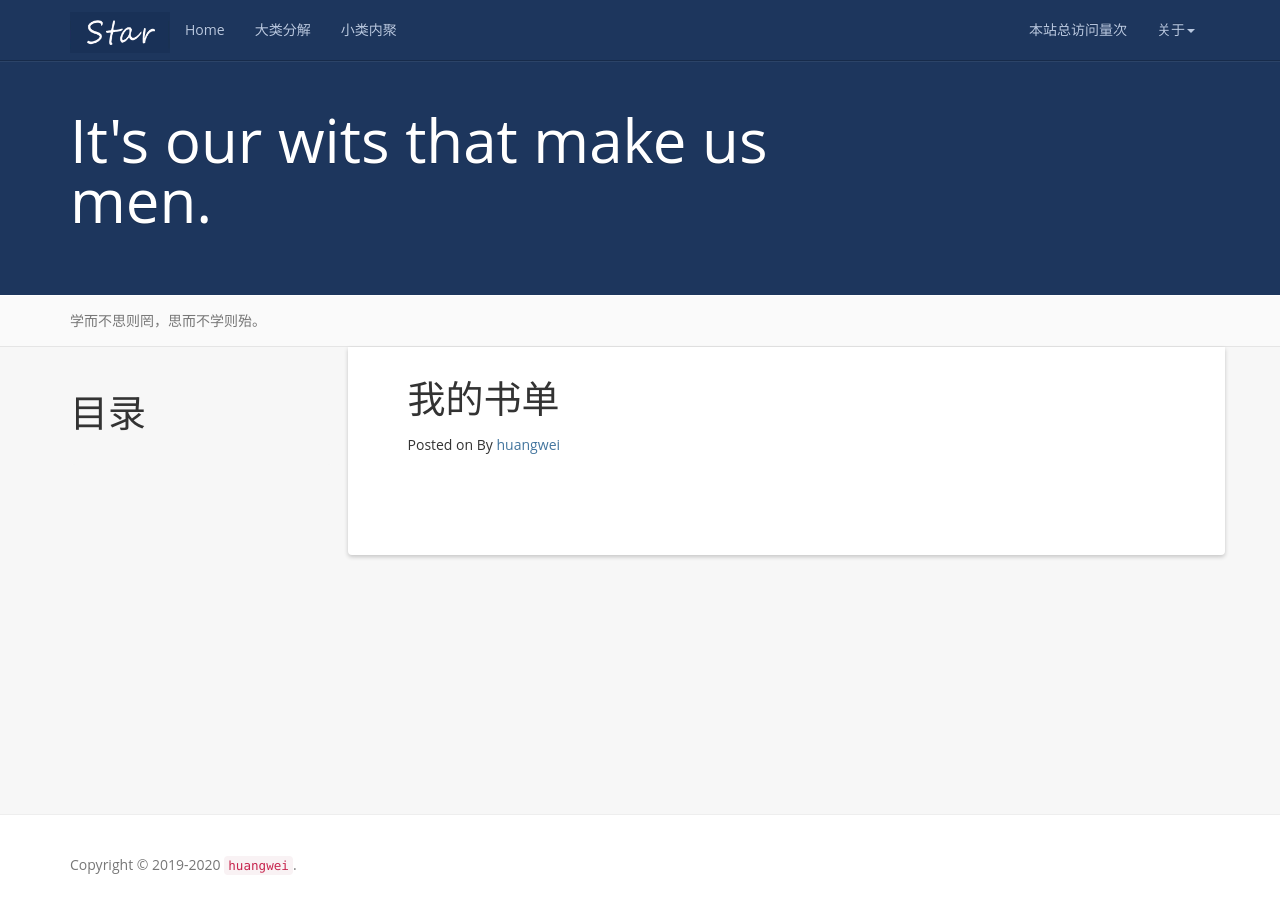
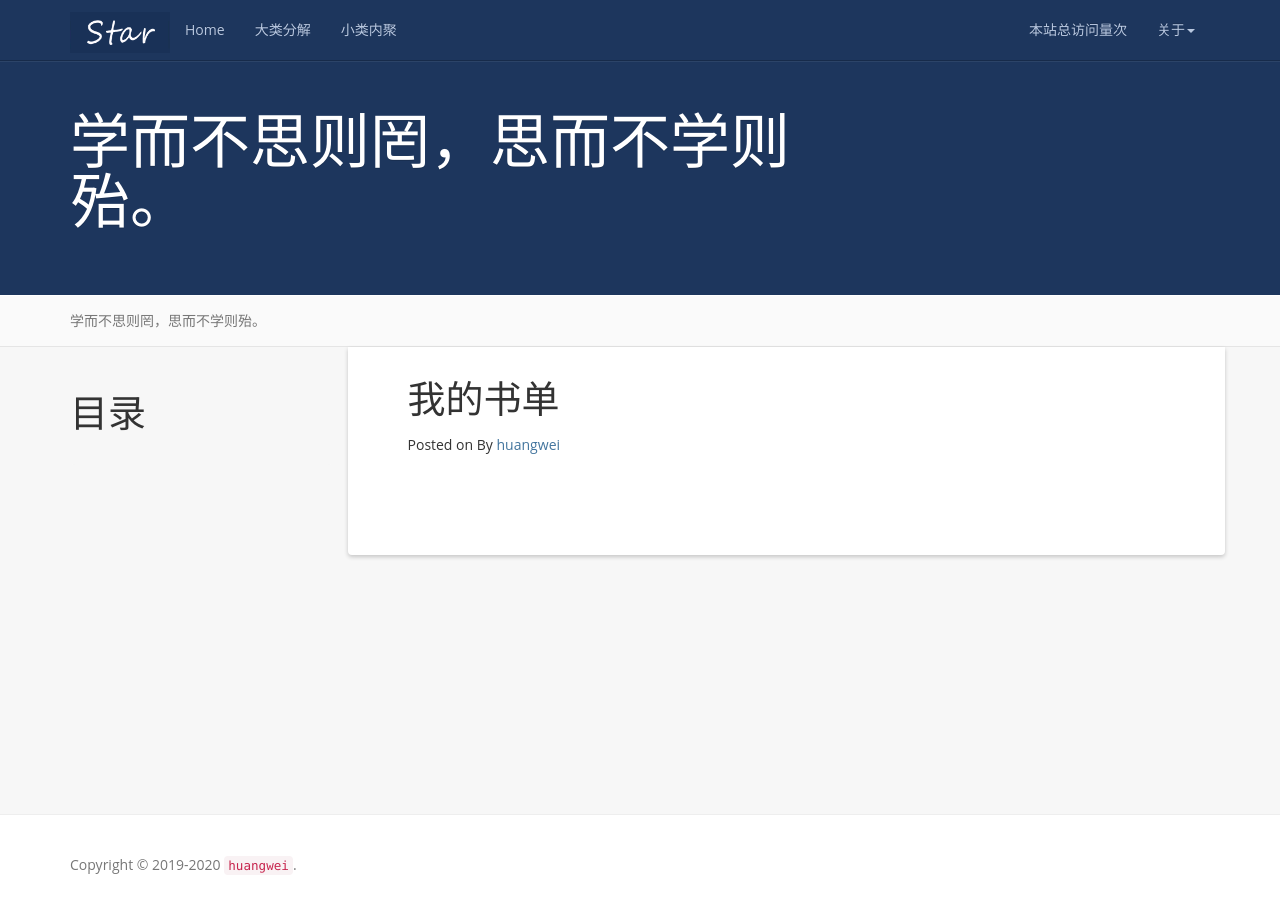
Before and after one commit to mayunmeiyouming/blog, a Jekyll site: the page built from books.md, in a window 1280 px wide. Built offline with Jekyll 4.4.1, drawn with Linux system fonts in a browser that asks for light colours; nearby versions of some CDN libraries; a script that is not in the unit is left out; comment, search, counter and statistics services are not loaded.

Commit message:
更改座右铭

```diff
--- a/_config.yml
+++ b/_config.yml
@@ -8,7 +8,7 @@ github: https://github.com/mayunmeiyouming
 baseurl: ""
 description: 学而不思则罔，思而不学则殆。
 meta_description: linux;C;Java;服务器
-motto: It's our wits that make us men.
+motto: 学而不思则罔，思而不学则殆。
 banner: 学而不思则罔，思而不学则殆。
 
 #permalink: /:categories/:year/:month/:day/:title/
```
